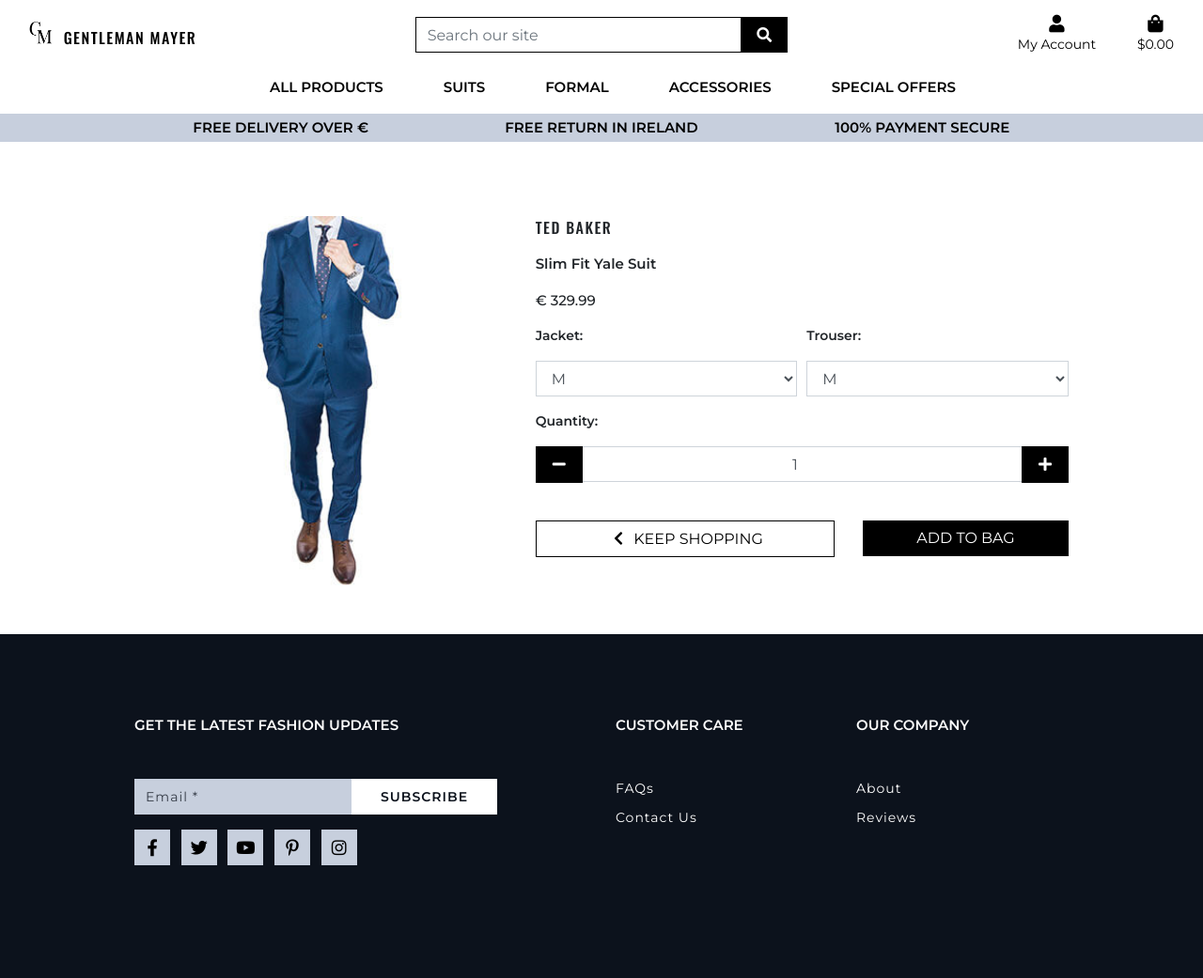
After one commit to constantinadrian/gm_v2_unit_test, a Django app: page /products/2-piece-suits/slim-fit-yale-suit/ in a window 1280 px wide. The commit adds this page. Shown: the whole page at 94% size. Run offline with Django 3.2, Linux system fonts and the light colour scheme; data comes from the database, SQL or seed files in the repository; some libraries are stand-ins or nearby versions.

Commit message:
[Add] Started product detail page

```diff
--- a/gentleman_mayer/settings.py
+++ b/gentleman_mayer/settings.py
@@ -73,6 +73,7 @@ TEMPLATES = [
                 'django.template.context_processors.request',
                 'django.contrib.auth.context_processors.auth',
                 'django.contrib.messages.context_processors.messages',
+                'django.template.context_processors.media',
             ],
         },
     },
--- /dev/null
+++ b/products/templates/products/product_detail.html
@@ -0,0 +1,164 @@
+{% extends "base.html" %}
+{% load static %}
+
+{% block page_header %}
+    <div class="container header-container">
+        <div class="row">
+            <div class="col"></div>
+        </div>
+    </div>
+{% endblock %}
+
+{% block content %}
+
+<div class="container">
+    <div class="row mt-3">
+
+    </div>
+    <div class="row mt-3">
+        <div class="col-xs-12 col-md-5 col-lg-5">
+            <div class="image-container my-5">
+                {% if product.image %}
+                    <a href="{{ product.image.url }}" target="_blank" rel="noopener noreferrer" aria-label="Product Image Link">
+                        <img class="card-img-top img-fluid" src="{{ product.image.url }}" alt="{{ product.name }}">
+                    </a>
+                {% else %}
+                    <a href="{{ MEDIA_URL }}noimage.jpg" target="_blank" rel="noopener noreferrer" aria-label="Product Image">
+                        <img class="card-img-top img-fluid" src="{{ MEDIA_URL }}noimage.jpg" alt="{{ product.name }}">
+                    </a>
+                {% endif %}
+            </div>
+        </div>
+        <div class="col-xs-12 col-md-7 col-lg-7">
+            <div class="product-details-container mb-5 mt-md-5">
+                <p class="brand-text">{{ product.brand }}</p>
+                <p class="title-text">{{ product.name }}</p>
+                <p class="mb-0 text-left title-text font-weight-500">€ {{ product.price }}</p>
+
+                <form class="form" action="" method="POST">
+                    {% csrf_token %}
+
+                    {% if product.has_sizes %}
+                        <div class="form-row">
+                            {% if product.fields_size == 1 %}
+                                <div class="col-12">
+                                    <p class="mt-3 font-weight-600">Size:</p>
+                                    <select class="form-control rounded-0 w-100" name="product_size" id='id_product_size'>
+                                        <option value="xs">XS</option>
+                                        <option value="s">S</option>
+                                        <option value="m" selected>M</option>
+                                        <option value="l">L</option>
+                                        <option value="xl">XL</option>
+                                    </select>
+                                </div>
+                            {% elif product.fields_size == 2 %}
+                                <div class="col-xs-12 col-sm-12 col-md-6 col-lg-6 col-xl-6">
+                                    <p class="mt-3 font-weight-600">Jacket:</p>
+                                    <select class="form-control rounded-0 w-100" name="jacket_size" id='id_jacket_size'>
+                                        <option value="xs">XS</option>
+                                        <option value="s">S</option>
+                                        <option value="m" selected>M</option>
+                                        <option value="l">L</option>
+                                        <option value="xl">XL</option>
+                                    </select>
+                                </div>
+                                <div class="col-xs-12 col-sm-12 col-md-6 col-lg-6 col-xl-6">
+                                    <p class="mt-3 font-weight-600">Trouser:</p>
+                                    <select class="form-control rounded-0 w-100" name="trouser_size" id='id_trouser_size'>
+                                        <option value="xs">XS</option>
+                                        <option value="s">S</option>
+                                        <option value="m" selected>M</option>
+                                        <option value="l">L</option>
+                                        <option value="xl">XL</option>
+                                    </select>
+                                </div>
+                            {% elif product.fields_size == 3 %}
+                                <div class="col-xs-12 col-sm-12 col-md-4 col-lg-4 col-xl-4">
+                                    <p class="mt-3 font-weight-600">Jacket:</p>
+                                    <select class="form-control rounded-0 w-100" name="jacket_size" id='id_jacket_size'>
+                                        <option value="xs">XS</option>
+                                        <option value="s">S</option>
+                                        <option value="m" selected>M</option>
+                                        <option value="l">L</option>
+                                        <option value="xl">XL</option>
+                                    </select>
+                                </div>
+                                <div class="col-xs-12 col-sm-12 col-md-4 col-lg-4 col-xl-4">
+                                    <p class="mt-3 font-weight-600">Waistcoat:</p>
+                                    <select class="form-control rounded-0 w-100" name="waistcoat_size" id='id_waistcoat_size'>
+                                        <option value="xs">XS</option>
+                                        <option value="s">S</option>
+                                        <option value="m" selected>M</option>
+                                        <option value="l">L</option>
+                                        <option value="xl">XL</option>
+                                    </select>
+                                </div>
+                                <div class="col-xs-12 col-sm-12 col-md-4 col-lg-4 col-xl-4">
+                                    <p class="mt-3 font-weight-600">Trouser:</p>
+                                    <select class="form-control rounded-0 w-100" name="trouser_size" id='id_trouser_size'>
+                                        <option value="xs">XS</option>
+                                        <option value="s">S</option>
+                                        <option value="m" selected>M</option>
+                                        <option value="l">L</option>
+                                        <option value="xl">XL</option>
+                                    </select>
+                                </div>
+                            {% endif %}
+                        </div>
+                    {% endif %}
+
+                    <div class="form-row">
+                        <div class="col-12">
+                            <p class="mt-3 font-weight-600">Quantity:</p>
+                            <div class="form-group w-100">
+                                <div class="input-group">
+                                    <div class="input-group-prepend">
+                                        <button class="decrement-qty btn btn-black rounded-0"
+                                            data-item_id="{{ product.id }}" id="decrement-qty_{{ product.id }}">
+                                            <span class="icon">
+                                                <i class="fas fa-minus"></i>
+                                            </span>
+                                        </button>
+                                    </div>
+                                    <input class="form-control qty_input text-center" type="number"
+                                        name="quantity" value="1" min="1" max="99"
+                                        data-item_id="{{ product.id }}"
+                                        id="id_qty_{{ product.id }}">
+                                    <div class="input-group-append">
+                                        <button class="increment-qty btn btn-black rounded-0"
+                                            data-item_id="{{ product.id }}" id="increment-qty_{{ product.id }}">
+                                            <span class="icon">
+                                                <i class="fas fa-plus"></i>
+                                            </span>
+                                        </button>
+                                    </div>
+                                </div>
+                            </div>
+                        </div>
+                    </div>
+
+                    <div class="form-row">
+                        <div class="col-12 mt-2">
+                            <div class="row">
+                                <div class="col-xs-12 col-sm-12 col-md-7 col-lg-7 col-xl-7">
+                                    <a href="{% url 'products' %}" class="btn btn-outline-black rounded-0 mt-3 w-100">
+                                        <span class="icon">
+                                            <i class="fas fa-chevron-left"></i>
+                                        </span>
+                                        <span class="text-uppercase">Keep Shopping</span>
+                                    </a>
+                                </div>
+                                <div class="col-xs-12 col-sm-12 col-md-5 col-lg-5 col-xl-5">
+                                    <input type="submit" class="btn btn-black rounded-0 text-uppercase mt-3 w-100" value="Add to Bag">
+                                </div>
+                            </div>
+                            <input type="hidden" name="redirect_url" value="{{ request.path }}">
+                        </div>
+                    </div>
+                </form>
+            </div>
+        </div>
+    </div>
+</div>
+
+{% endblock %}
--- a/products/urls.py
+++ b/products/urls.py
@@ -3,4 +3,6 @@ from . import views
 
 urlpatterns = [
     path('', views.all_products, name='products'),
+    path('<slug:category_slug>/<slug:product_slug>/', views.product_detail,
+         name='product_detail'),
 ]
--- a/products/views.py
+++ b/products/views.py
@@ -1,5 +1,5 @@
-from django.shortcuts import render
-from .models import Product
+from django.shortcuts import render, get_object_or_404
+from .models import Product, Category
 
 
 def all_products(request):
@@ -12,3 +12,18 @@ def all_products(request):
     }
 
     return render(request, "products/products.html", context)
+
+
+def product_detail(request, category_slug, product_slug):
+    """" A view to show individual product details """
+
+    category = get_object_or_404(Category, slug=category_slug)
+    product = get_object_or_404(Product, category__slug=category_slug,
+                                slug=product_slug)
+
+    context = {
+        'category': category,
+        'product': product,
+    }
+
+    return render(request, "products/product_detail.html", context)
--- a/static/css/base.css
+++ b/static/css/base.css
@@ -225,6 +225,19 @@ button[aria-expanded="true"] .bar2 {
 .btn-black:focus {
     background: #222;
     color: white;
+}
+
+.btn-outline-black {
+    background: white;
+    color: black !important;
+    border: 1px solid black;
+}
+
+.btn-outline-black:hover,
+.btn-outline-black:active,
+.btn-outline-black:focus {
+    background: black;
+    color: white !important;
 }
 
 .text-black {
--- a/templates/includes/footer.html
+++ b/templates/includes/footer.html
@@ -53,10 +53,10 @@
 
                 <ul class="footer-links links-text">
                     <li class="footer-links-item">
-                        <a href="pages/about.html#our-educational-videos" aria-label="Our Educational Videos section On About Us Page">FAQs</a>
+                        <a href="" aria-label="Our Educational Videos section On About Us Page">FAQs</a>
                     </li>
                     <li class="footer-links-item">
-                        <a href="pages/contact.html" aria-label="Contact Page">Contact Us</a>
+                        <a href="" aria-label="Contact Page">Contact Us</a>
                     </li>
                 </ul>
             </div>
@@ -66,10 +66,10 @@
 
                 <ul class="footer-links links-text">
                     <li class="footer-links-item">
-                        <a href="pages/about.html#ecce-scheme" aria-label="ECCE Scheme section On About Us Page">About</a>
+                        <a href="" aria-label="ECCE Scheme section On About Us Page">About</a>
                     </li>
                     <li class="footer-links-item">
-                        <a href="pages/about.html#our-services" aria-label="Our Services section On About Us Page">Reviews</a>
+                        <a href="" aria-label="Our Services section On About Us Page">Reviews</a>
                     </li>
                 </ul>
             </div>
--- a/templates/includes/main-nav.html
+++ b/templates/includes/main-nav.html
@@ -13,7 +13,7 @@
             <div class="dropdown-menu border-0" aria-labelledby="all-products-link">
                 <a href="" class="dropdown-item">By Price</a>
                 <a href="" class="dropdown-item">By Category</a>
-                <a href="" class="dropdown-item">All Products</a>
+                <a href="{% url 'products' %}" class="dropdown-item">All Products</a>
             </div>
         </li>
 
```
Also changed, not shown: products/models.py (+7 -0 lines), products/templates/products/products.html (+4 -6 lines), media/noimage.jpg (renamed from media/no_image.jpg).
